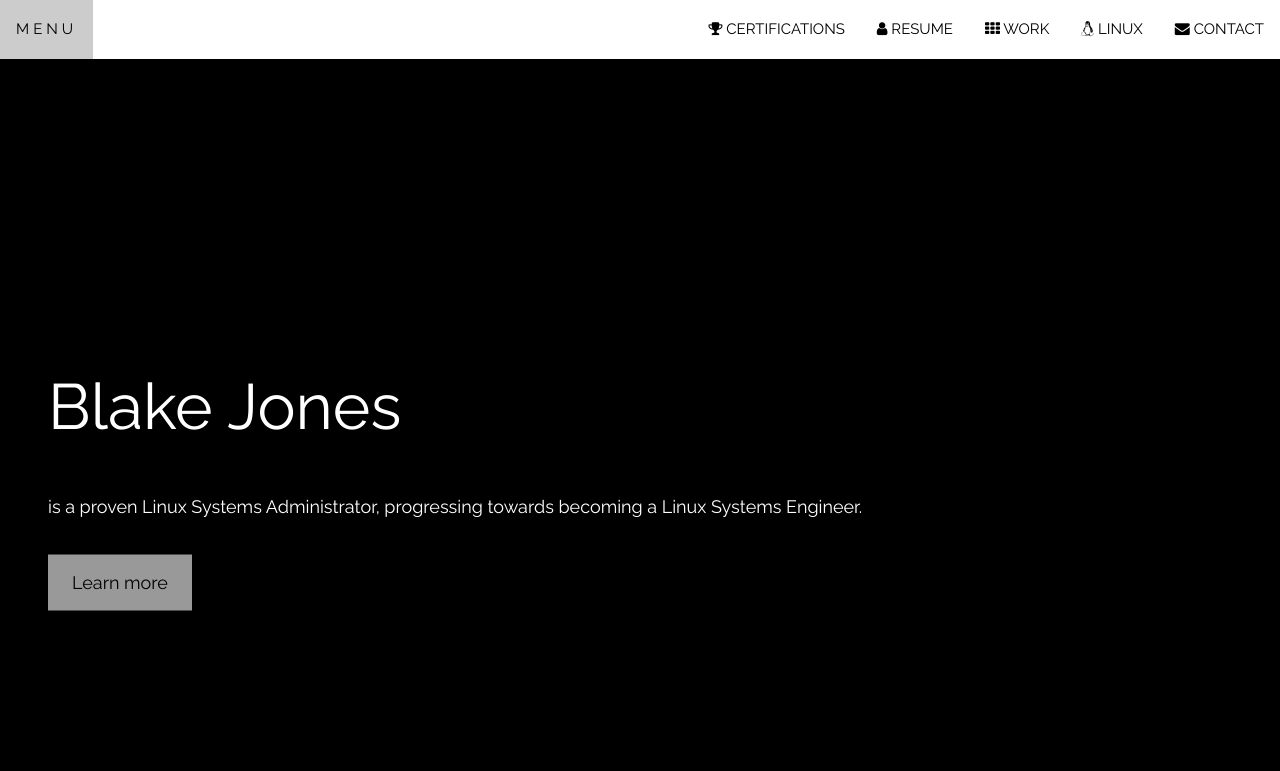
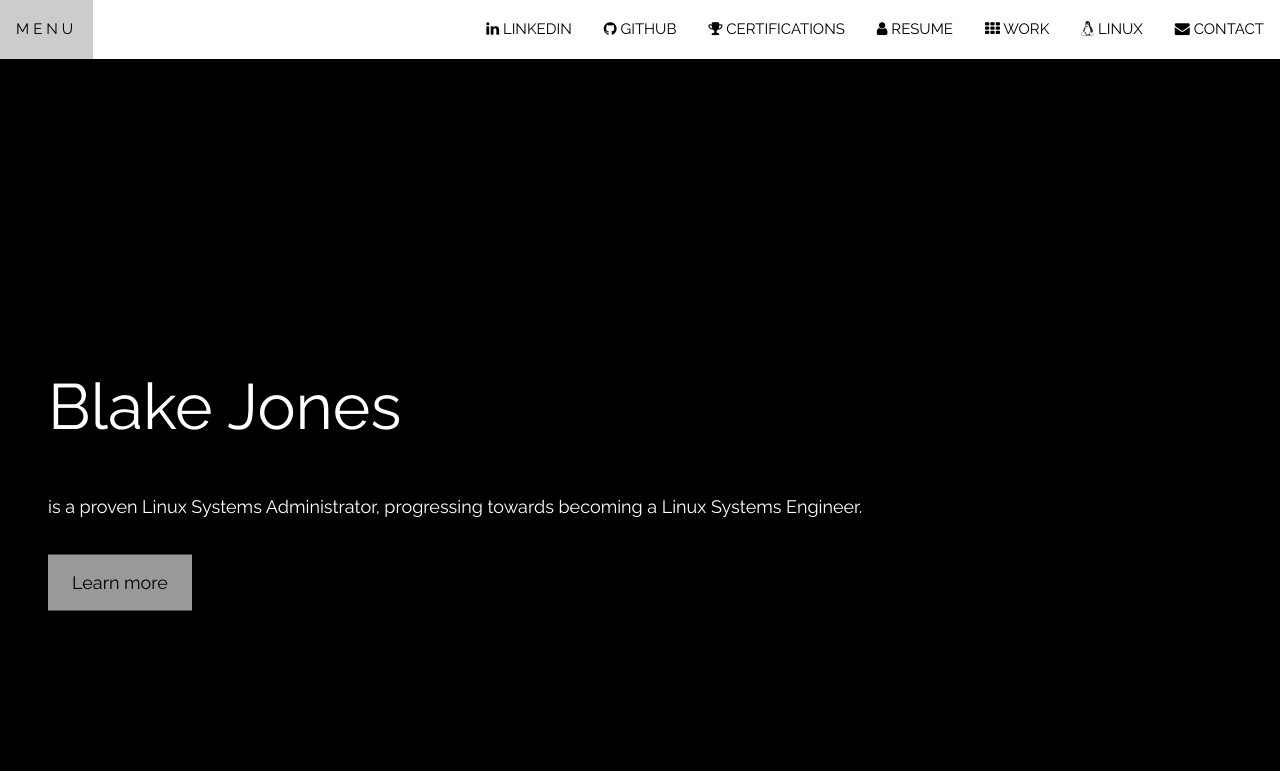
Before and after one commit to LinuxSystemsEngineer/linuxsystemsengineer.github.io, a plain HTML site: page index.html in a window 1280 px wide. Shown: the top 771 px of the page. Drawn offline with Linux system fonts and the light colour scheme.

Commit message:
localhost: added the LinkedIn and GitHub links to the navbar

```diff
--- a/index.html
+++ b/index.html
@@ -97,6 +97,13 @@
       <a href="#home" class="w3-bar-item w3-button w3-wide">MENU</a>
       <!-- Right-sided navbar links -->
       <div class="w3-right w3-hide-small">
+
+      <a href="https://www.linkedin.com/in/blake-jones-linux/" class="w3-bar-item w3-button" target="_blank" rel="noopener noreferrer">
+    <i class="fa fa-linkedin"></i> LINKEDIN
+    </a>
+    <a href="https://github.com/LinuxSystemsEngineer" class="w3-bar-item w3-button" target="_blank" rel="noopener noreferrer">
+    <i class="fa fa-github"></i> GITHUB
+    </a>
         <a href="#certifications" class="w3-bar-item w3-button"><i class="fa fa-trophy"></i> CERTIFICATIONS</a>
         <a href="#resume" class="w3-bar-item w3-button"><i class="fa fa-user"></i> RESUME</a>
         <a href="#work" class="w3-bar-item w3-button"><i class="fa fa-th"></i> WORK</a>
@@ -574,7 +581,6 @@
       class="w3-hover-text-green">w3.css</a></p>
 </footer>
 
-
   <script>
     // Modal Image Gallery
     function onClick(element) {
@@ -583,7 +589,6 @@
       var captionText = document.getElementById("caption");
       captionText.innerHTML = element.alt;
     }
-
 
     // Toggle between showing and hiding the sidebar when clicking the menu icon
     var mySidebar = document.getElementById("mySidebar");
@@ -601,7 +606,5 @@
       mySidebar.style.display = "none";
     }
   </script>
-
 </body>
-
 </html>
```
